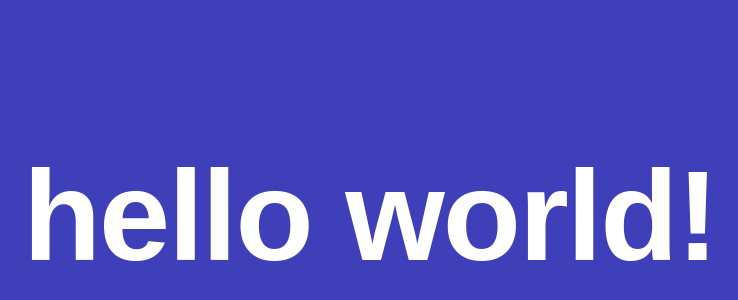
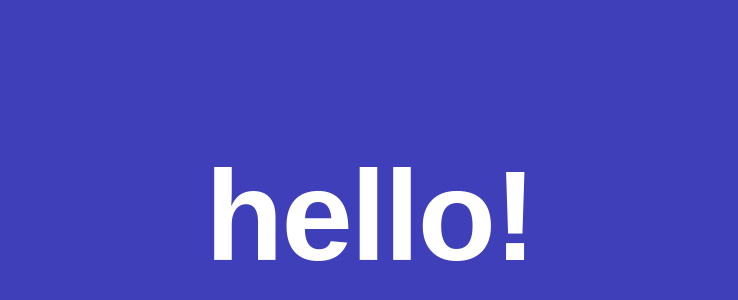
Before and after one commit to viviatta/Lezione15, a plain HTML site: page index.html in a window 1280 px wide. Shown: the part 270-570 px from the top of the page, without its empty margins (270-1008 px from the left). Drawn offline with Linux system fonts and the light colour scheme.

Commit message:
Update index.html

```diff
--- a/index.html
+++ b/index.html
@@ -8,6 +8,6 @@
     <link rel="stylesheet" href="style.css">
 </head>
 <body>
-    <h1>hello world!</h1>
+    <h1>hello!</h1>
 </body>
 </html>
```
